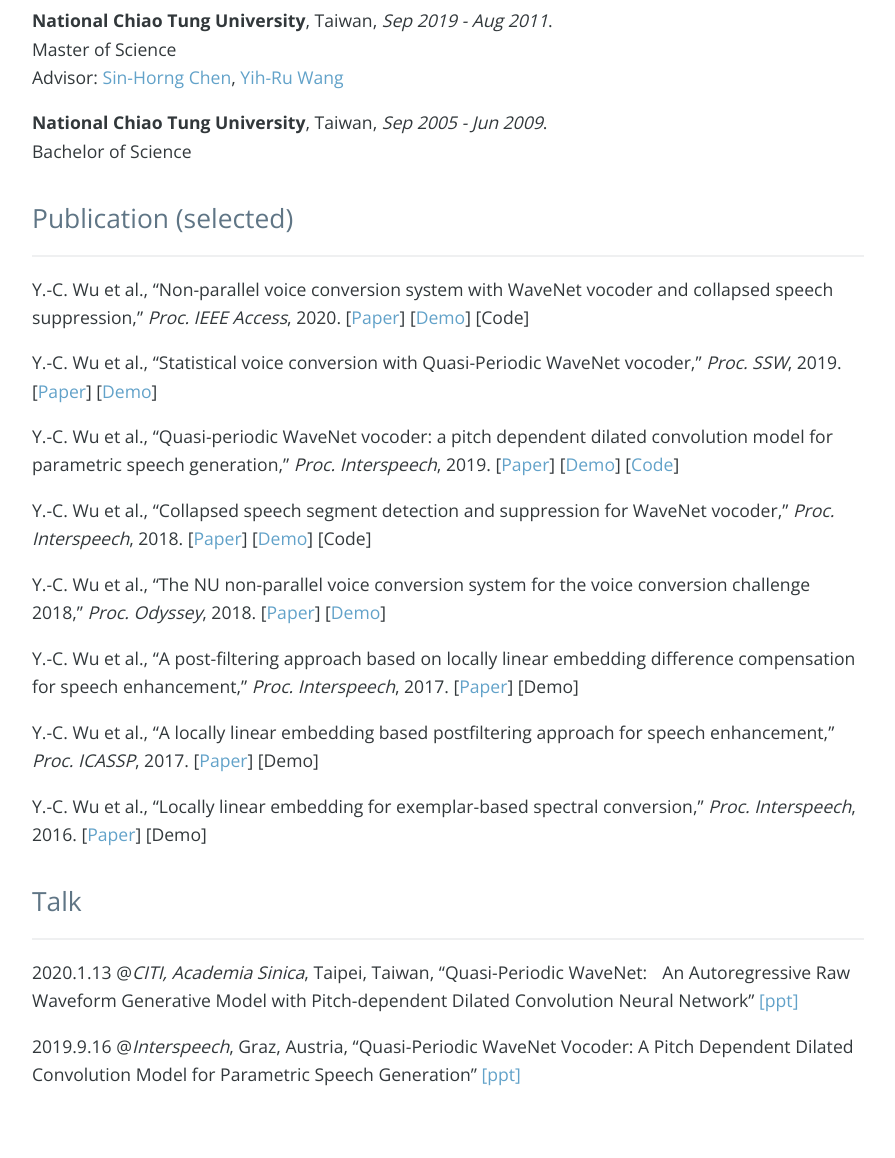
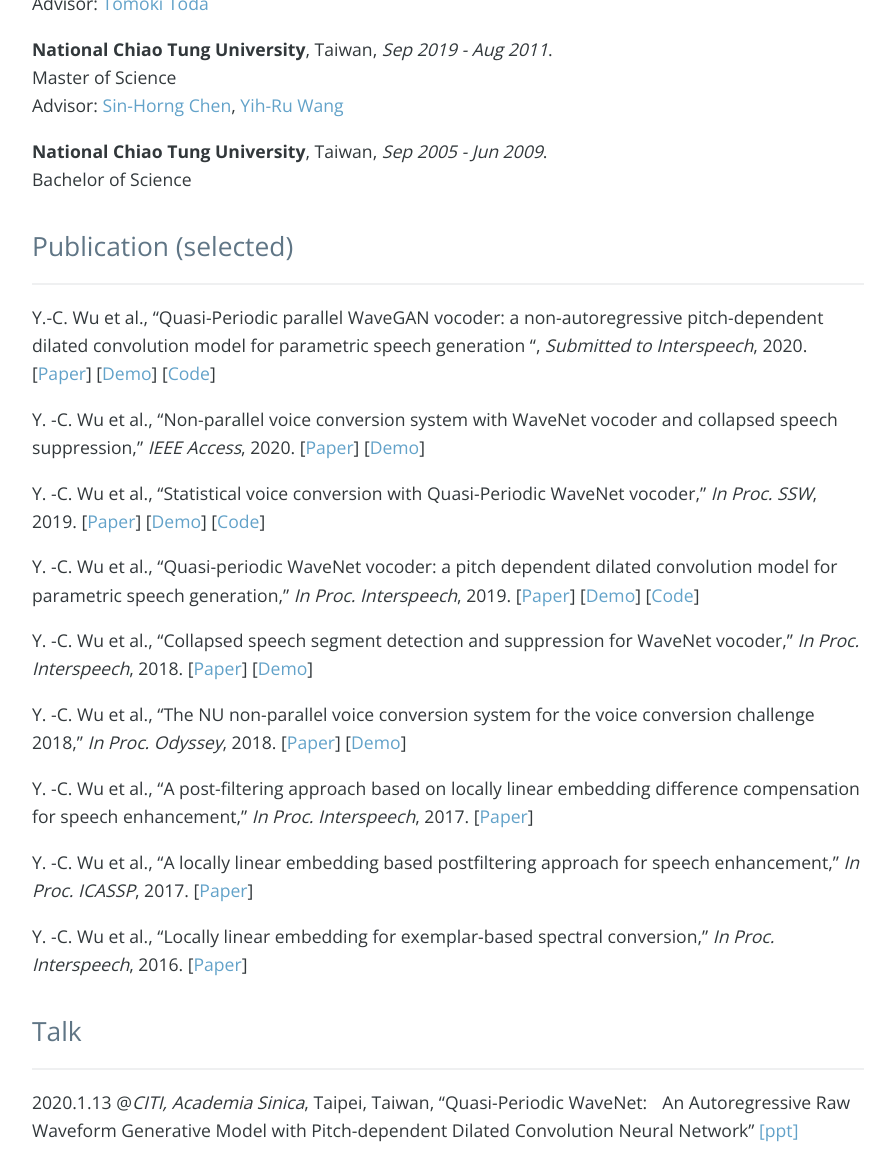
Before and after one commit to bigpon/bigpon.github.io, a Jekyll site: the page built from index.md, in a window 1280 px wide and 1400 px high, scrolled down 1843 px, cut to the strip 0-1158 px from the top of the window. Shown: the whole strip, without its empty margins (192-1087 px from the left). Built offline with Jekyll 4.4.1, drawn with Linux system fonts in a browser that asks for light colours; nearby versions of some CDN libraries; comment, search, counter and statistics services are not loaded; our own code applies the rules of GitHub Pages for plain Markdown files; some of the changed text lies outside the part shown.

Commit message:
update paper list

```diff
--- a/index.md
+++ b/index.md
@@ -5,8 +5,8 @@
 
 ## About
 ---
-<p align="justify"> I’m a Ph.D. student in the graduate school of informatics (artificial intelligent group) of Nagoya University now. I have worked in Academia Sinica, ASUS, and Realtek for 5 years. I received my M.S and B.S. degrees in the school of communication engineering of National Chiao Tung University. My research topics focus on speech generation applications based on machine learning methods, such as voice conversion, speech enhancement, and speech bandwidth expansion. </p>
-<a href="res/download/20200420_CV_YiChiaoWu.pdf" download="CV_YiChiaoWu.pdf">[Resume]</a><br />
+<p align="justify"> I am a Ph.D. student (plan to graduate in December, 2020) in the graduate school of informatics (artificial intelligent group) of Nagoya University now. I have worked in Academia Sinica, ASUS, and Realtek for 5 years. I received my M.S and B.S. degrees in the school of communication engineering of National Chiao Tung University. My research topics focus on speech generation applications based on machine learning methods, such as voice conversion, speech enhancement, and speech bandwidth expansion. </p>
+<a href="res/download/20200509_CV_YiChiaoWu.pdf" download="CV_YiChiaoWu.pdf">[Resume]</a><br />
 <a href="res/download/20200420_Research_YiChiaoWu.pptx" download="Research_YiChiaoWu.pptx">[Research overview]</a>
 
 ## Contact
@@ -45,7 +45,7 @@
 
 **National Chiao Tung University**, Taiwan, *Sep 2019 - Dec 2011*.
 Research assistant
-Advisor: [Sin-Horng Chen](https://www.dece.nctu.edu.tw/en/faculty/Chen-Sin-Horng-85435692), [Yih-Ru Wang](https://www.dece.nctu.edu.tw/en/faculty/prof/Wang-Yih-Ru-81296519)
+Advisor: [Sin-Horng Chen](http://www.eed.nctu.edu.tw/en/faculty/Chen-Sin-Horng-85435692), [Yih-Ru Wang](http://www.eed.nctu.edu.tw/en/faculty/prof/Wang-Yih-Ru-81296519)
 
 ## Education
 ---
@@ -55,28 +55,30 @@
 
 **National Chiao Tung University**, Taiwan, *Sep 2019 - Aug 2011*.
 Master of Science
-Advisor: [Sin-Horng Chen](https://www.dece.nctu.edu.tw/en/faculty/Chen-Sin-Horng-85435692), [Yih-Ru Wang](https://www.dece.nctu.edu.tw/en/faculty/prof/Wang-Yih-Ru-81296519)
+Advisor: [Sin-Horng Chen](http://www.eed.nctu.edu.tw/en/faculty/Chen-Sin-Horng-85435692), [Yih-Ru Wang](http://www.eed.nctu.edu.tw/en/faculty/prof/Wang-Yih-Ru-81296519)
 
 **National Chiao Tung University**, Taiwan, *Sep 2005 - Jun 2009*.
 Bachelor of Science
 
 ## Publication (selected)
 ---
-Y.-C. Wu et al., "Non-parallel voice conversion system with WaveNet vocoder and collapsed speech suppression," *Proc. IEEE Access*, 2020. [[Paper](https://ieeexplore.ieee.org/document/9050502?denied=)] [[Demo](https://bigpon.github.io/LpcConstrainedWaveNet_demo)] [Code]
+Y.-C. Wu et al., "Quasi-Periodic parallel WaveGAN vocoder: a non-autoregressive pitch-dependent dilated convolution model for parametric speech generation ", *Submitted to Interspeech*, 2020. [[Paper](https://arxiv.org/abs/2005.08654)] [[Demo](https://bigpon.github.io/QuasiPeriodicParallelWaveGAN_demo/)] [[Code](https://github.com/bigpon/QPPWG)]
 
-Y.-C. Wu et al., "Statistical voice conversion with Quasi-Periodic WaveNet vocoder," *Proc. SSW*, 2019. [[Paper](https://arxiv.org/abs/1907.08940)] [[Demo](https://bigpon.github.io/QuasiPeriodicWaveNet_demo)]
+Y. -C. Wu et al., "Non-parallel voice conversion system with WaveNet vocoder and collapsed speech suppression," *IEEE Access*, 2020. [[Paper](https://ieeexplore.ieee.org/document/9050502)] [[Demo](https://bigpon.github.io/LpcConstrainedWaveNet_demo)]
 
-Y.-C. Wu et al., "Quasi-periodic WaveNet vocoder: a pitch dependent dilated convolution model for parametric speech generation," *Proc. Interspeech*, 2019. [[Paper](https://arxiv.org/abs/1907.00797)] [[Demo](https://bigpon.github.io/QuasiPeriodicWaveNet_demo)] [[Code](https://github.com/bigpon/QPNet)]
+Y. -C. Wu et al., "Statistical voice conversion with Quasi-Periodic WaveNet vocoder," *In Proc. SSW*, 2019. [[Paper](https://arxiv.org/abs/1907.08940)] [[Demo](https://bigpon.github.io/QuasiPeriodicWaveNet_demo)] [[Code](https://github.com/bigpon/QPNet)]
 
-Y.-C. Wu et al., "Collapsed speech segment detection and suppression for WaveNet vocoder," *Proc. Interspeech*, 2018. [[Paper](https://arxiv.org/ftp/arxiv/papers/1804/1804.11055.pdf)] [[Demo](https://bigpon.github.io/LpcConstrainedWaveNet_demo)] [Code]
+Y. -C. Wu et al., "Quasi-periodic WaveNet vocoder: a pitch dependent dilated convolution model for parametric speech generation," *In Proc. Interspeech*, 2019. [[Paper](https://arxiv.org/abs/1907.00797)] [[Demo](https://bigpon.github.io/QuasiPeriodicWaveNet_demo)] [[Code](https://github.com/bigpon/QPNet)]
 
-Y.-C. Wu et al., "The NU non-parallel voice conversion system for the voice conversion challenge 2018," *Proc. Odyssey*, 2018. [[Paper](https://pdfs.semanticscholar.org/27da/a6ea602fb26e6570c565bdd5ca9aa78207c7.pdf)] [[Demo](https://bigpon.github.io/LpcConstrainedWaveNet_demo)]
+Y. -C. Wu et al., "Collapsed speech segment detection and suppression for WaveNet vocoder," *In Proc. Interspeech*, 2018. [[Paper](https://arxiv.org/ftp/arxiv/papers/1804/1804.11055.pdf)] [[Demo](https://bigpon.github.io/LpcConstrainedWaveNet_demo)]
 
-Y.-C. Wu et al., "A post-filtering approach based on locally linear embedding difference compensation for speech enhancement," *Proc. Interspeech*, 2017. [[Paper](https://www.citi.sinica.edu.tw/papers/yu.tsao/5808-F.pdf)] [Demo]
+Y. -C. Wu et al., "The NU non-parallel voice conversion system for the voice conversion challenge 2018," *In Proc. Odyssey*, 2018. [[Paper](https://pdfs.semanticscholar.org/27da/a6ea602fb26e6570c565bdd5ca9aa78207c7.pdf)] [[Demo](https://bigpon.github.io/LpcConstrainedWaveNet_demo)]
 
-Y.-C. Wu et al., "A locally linear embedding based postfiltering approach for speech enhancement," *Proc. ICASSP*, 2017. [[Paper](https://www.citi.sinica.edu.tw/papers/yu.tsao/5655-F.pdf)] [Demo]
+Y. -C. Wu et al., "A post-filtering approach based on locally linear embedding difference compensation for speech enhancement," *In Proc. Interspeech*, 2017. [[Paper](https://www.citi.sinica.edu.tw/papers/yu.tsao/5808-F.pdf)]
 
-Y.-C. Wu et al., "Locally linear embedding for exemplar-based spectral conversion," *Proc. Interspeech*, 2016. [[Paper](https://www.iis.sinica.edu.tw/papers/whm/19813-F.pdf)] [Demo]
+Y. -C. Wu et al., "A locally linear embedding based postfiltering approach for speech enhancement," *In Proc. ICASSP*, 2017. [[Paper](https://www.citi.sinica.edu.tw/papers/yu.tsao/5655-F.pdf)]
+
+Y. -C. Wu et al., "Locally linear embedding for exemplar-based spectral conversion," *In Proc. Interspeech*, 2016. [[Paper](https://www.iis.sinica.edu.tw/papers/whm/19813-F.pdf)]
 
 ## Talk
 ---
```
Also changed, not shown: other parts of index.md (+1 -1 lines), 2 other files.
